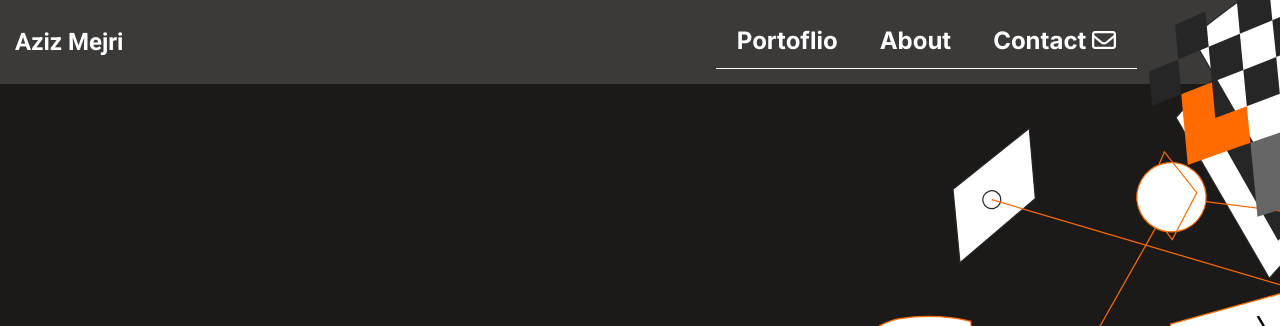
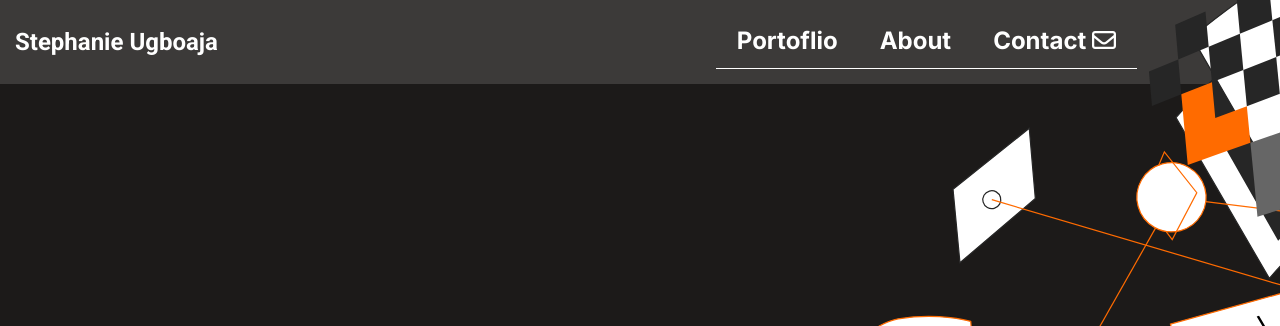
Before and after one commit to Ugboaja-Uchechi/cr-training-mobile-menu, a website: page index.html in a window 1280 px wide. Shown: the top 326 px of the page. Drawn offline with Linux system fonts and the light colour scheme.

Commit message:
Change name in title and h1

```diff
--- a/index.html
+++ b/index.html
@@ -7,12 +7,12 @@
     <link rel="stylesheet" href="./css/main.css" />
     <link rel="icon" href="./favicon.ico" />
     <link rel="stylesheet" href="https://cdnjs.cloudflare.com/ajax/libs/font-awesome/6.1.1/css/all.min.css" integrity="sha512-KfkfwYDsLkIlwQp6LFnl8zNdLGxu9YAA1QvwINks4PhcElQSvqcyVLLD9aMhXd13uQjoXtEKNosOWaZqXgel0g==" crossorigin="anonymous" referrerpolicy="no-referrer" />
-    <title>Aziz Mejri - Portfolio</title>
+    <title>Stephanie Ugboaja - Portfolio</title>
     <script src="script.js" defer></script>
   </head>
   <body>
     <header>
-      <h1 id="logo">Aziz Mejri</h1>
+      <h1 id="logo">Stephanie Ugboaja</h1>
       <button type="button" class="menu-bars">
         <i class="fas fa-bars"></i>
       </button>
```
